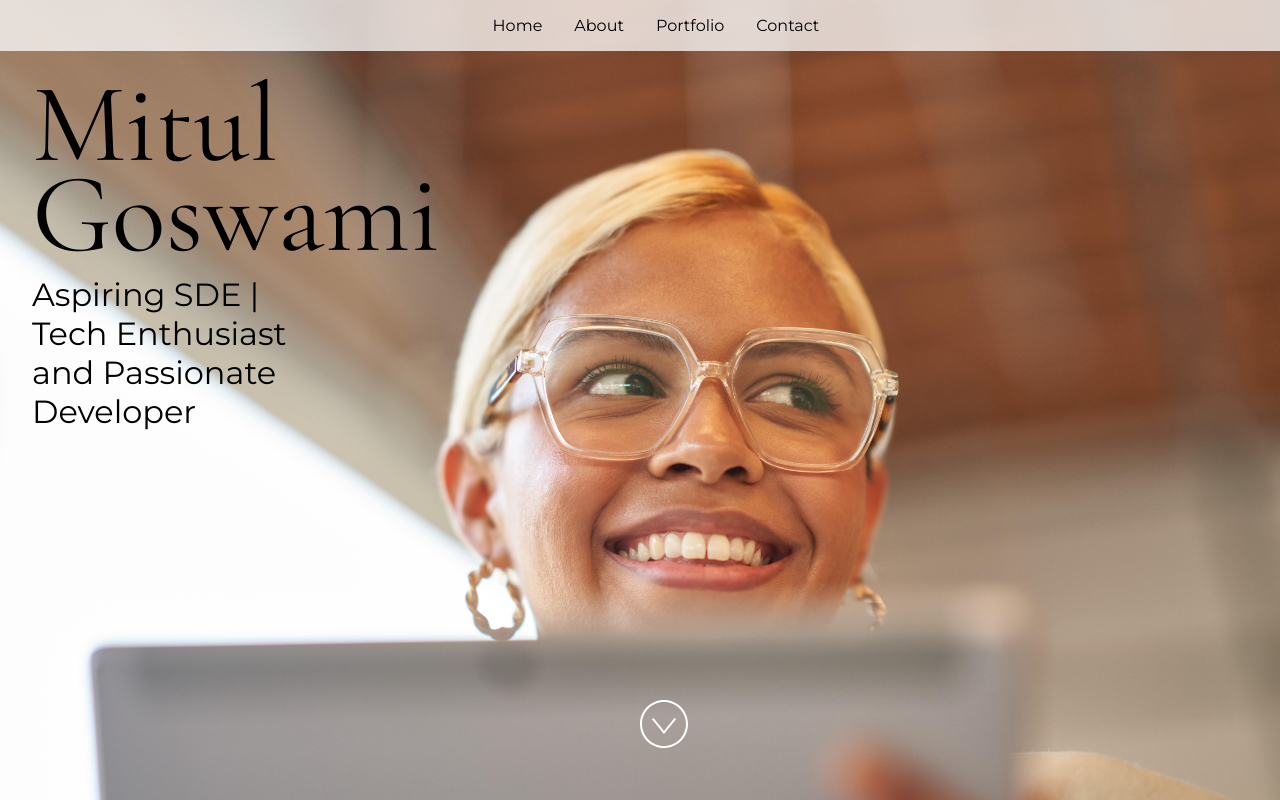
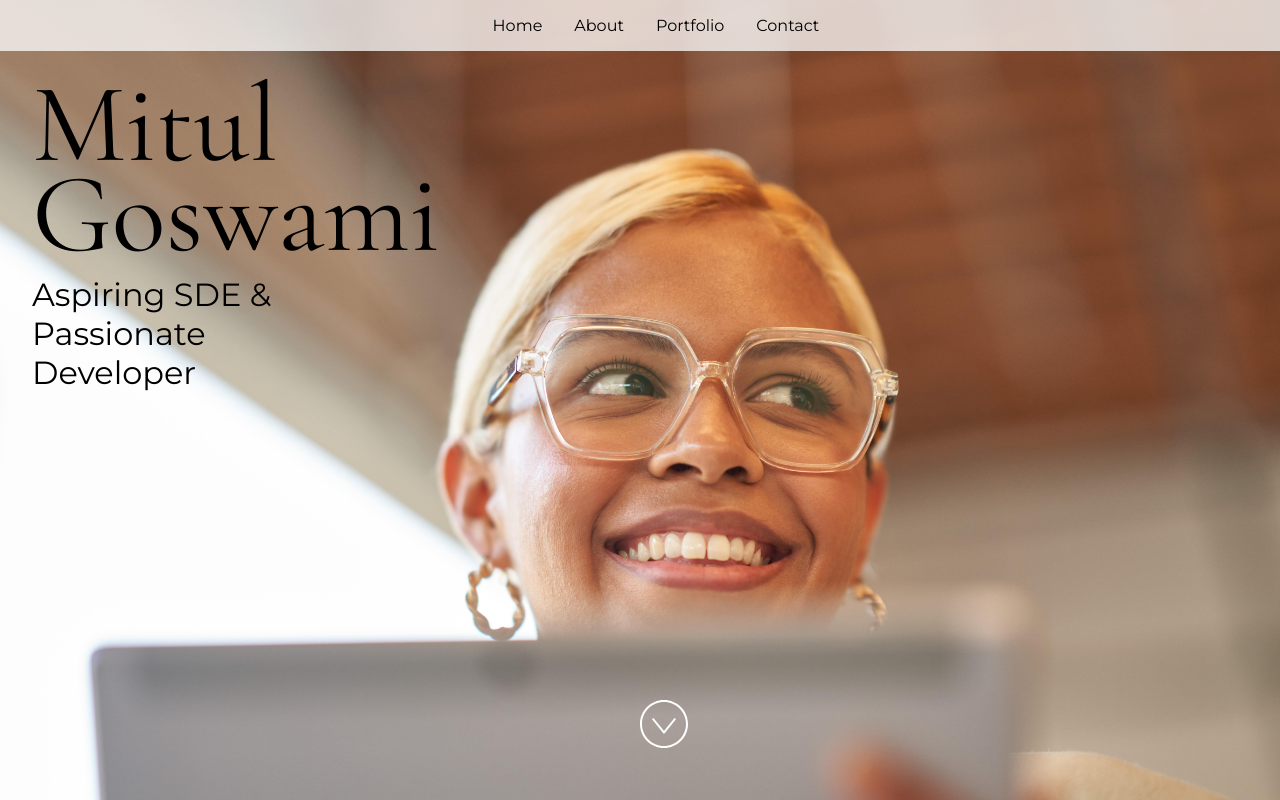
Before and after one commit to mitul-goswami/Portfolio-Website-MLSA, a React (Vite) app: page / in a window 1280 px wide. Built offline with nearby package versions, Linux system fonts and the light colour scheme.

Commit message:
Update App.jsx

```diff
--- a/src/App.jsx
+++ b/src/App.jsx
@@ -25,7 +25,7 @@ import "./styles.css";
  */
 const siteProps = {
   name: "Mitul Goswami",
-  title: "Aspiring SDE | Tech Enthusiast and Passionate Developer ",
+  title: "Aspiring SDE & Passionate Developer ",
   email: "mitulgoswami1212@gmail.com",
   gitHub: "https://github.com/mitul-goswami",
   instagram: "https://instagram.com/mitul__95__?igshid=ZDc4ODBmNjlmNQ==",
```
